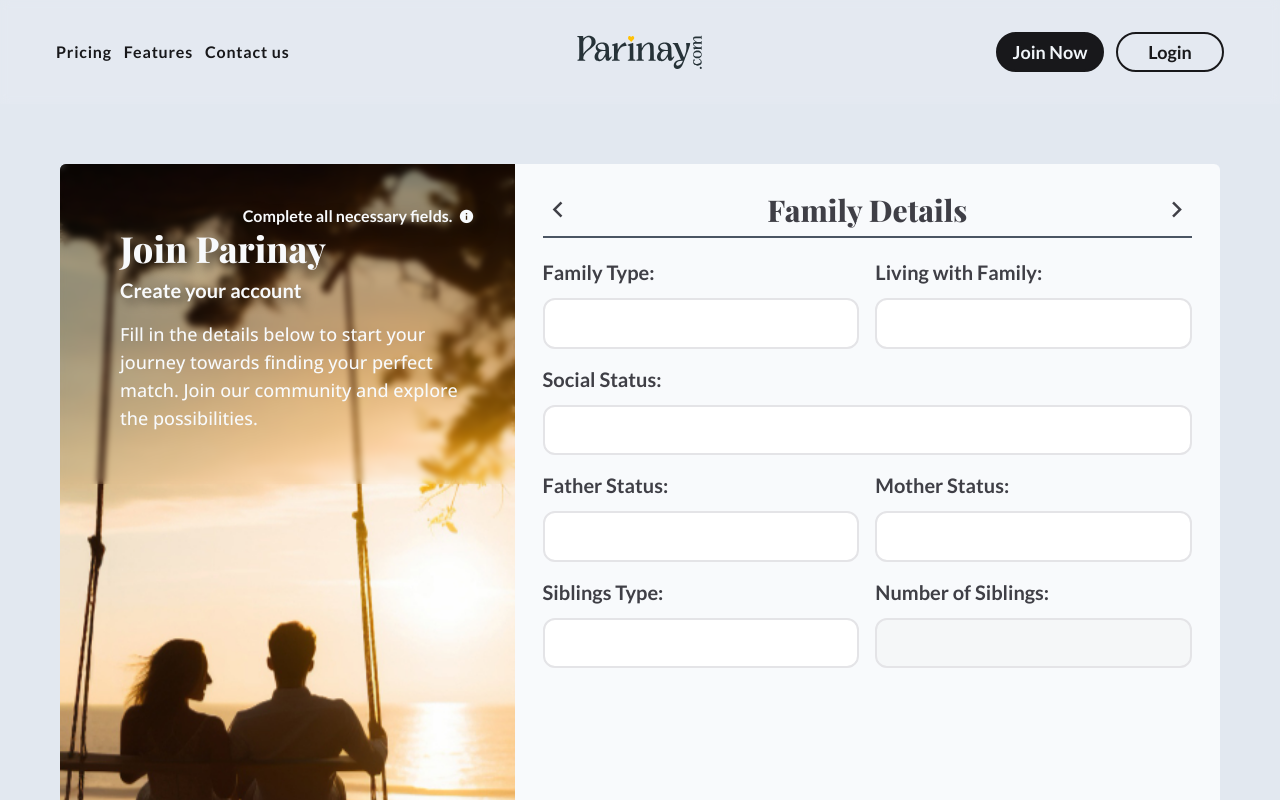
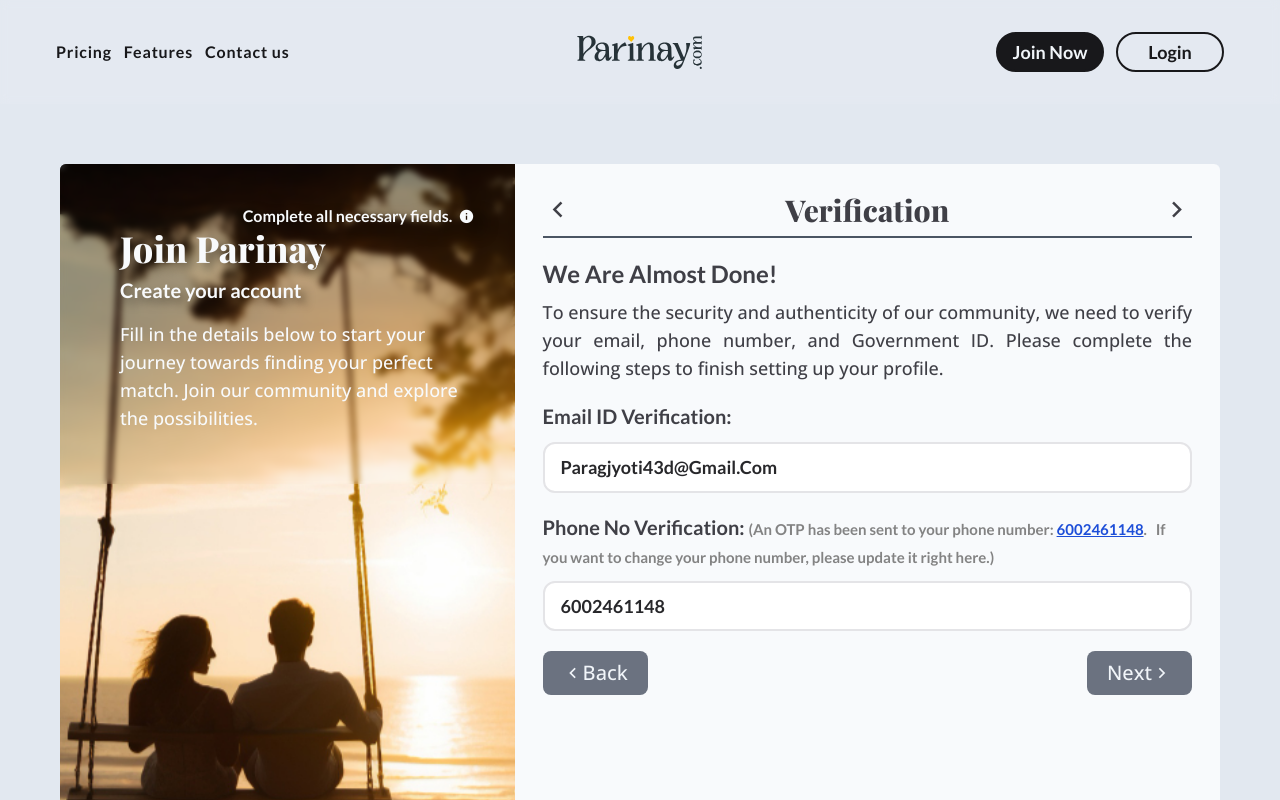
Before and after one commit to JyotiInHex/Parinay, a React (Create React App) app: page /register in a window 1280 px wide. Shown: the top 800 px of the page. Built offline with nearby package versions, Linux system fonts and the light colour scheme; the HTML template or start-up script is replaced by a standard one; a web font is replaced by a local one.

Commit message:
New update

```diff
--- a/src/auth/register.jsx
+++ b/src/auth/register.jsx
@@ -18,6 +18,7 @@ import {
   jobRole,
   incomeList,
   familyType,
+  familyValue,
   familySocialStatus,
   parentStatus,
   siblings,
@@ -28,7 +29,7 @@ const Register = () => {
     document.title = "Register";
   });
 
-  const [step, setStep] = useState(6);
+  const [step, setStep] = useState(7);
   const [formData, setFormData] = useState({
     profileFor: "",
     fName: "",
@@ -36,8 +37,8 @@ const Register = () => {
     gender: "",
     religion: "",
     community: "",
-    email: "",
-    phoneNumber: "",
+    email: "Paragjyoti43d@gmail.com",
+    phoneNumber: "6002461148",
     DOB: "",
     livingIn: "",
     address: "",
@@ -57,6 +58,7 @@ const Register = () => {
     profileImg: "",
     aboutSelf: "",
     familyType: "",
+    familyValue: "",
     familySocialStatus: "",
     livingInWithFamily: "",
     fatherStatus: "",
@@ -1372,6 +1374,62 @@ const Register = () => {
                         </div>
                       </label>
 
+                      {/* Social status */}
+                      <label
+                        className="relative w-full flex flex-col gap-3 mb-4"
+                        htmlFor="Social status"
+                      >
+                        <h3 className="text-xl font-lato font-semibold">
+                          Social Status:
+                        </h3>
+                        {errors.familySocialStatus && (
+                          <p className="error">{errors.familySocialStatus}</p>
+                        )}
+                        <div className="relative">
+                          <input
+                            className="outline-none border-2 border-zinc-200 rounded-xl w-full py-3 px-4 text-lg font-lato font-semibold text-zinc-800 leading-tight cursor-pointer transition-all focus:border-blue-500"
+                            type="text"
+                            name="familySocialStatus"
+                            id="Social status"
+                            value={formData.familySocialStatus}
+                            readOnly
+                            onClick={() => {
+                              setIsDropdownOpen(!isDropdownOpen);
+                              setToggleDropdown("familySocialStatus");
+                            }}
+                          />
+                          {!isDropdownOpen &&
+                            toggleDropdown === "familySocialStatus" && (
+                              <div
+                                className="absolute w-full h-fit max-h-[350px] flex flex-col gap-2 mt-1 bg-white border-2 border-zinc-200 overflow-x-hidden overflow-y-auto rounded-xl z-10"
+                                id="dropDownBox"
+                              >
+                                {familySocialStatus.map((type, index) => (
+                                  <label
+                                    key={index}
+                                    className={`${
+                                      formData.familySocialStatus === type &&
+                                      "bg-blue-500 text-slate-50"
+                                    } py-2 px-4 text-lg font-lato font-semibold cursor-pointer transition-all hover:text-zinc-700 hover:bg-gray-100 `}
+                                    htmlFor={type}
+                                  >
+                                    <input
+                                      type="radio"
+                                      name="familySocialStatus"
+                                      id={type}
+                                      className="w-fit h-5 hidden"
+                                      value={type}
+                                      onChange={handleChange}
+                                    />
+                                    {type}
+                                  </label>
+                                ))}
+                              </div>
+                            )}
+                        </div>
+                      </label>
+                    </div>
+
                     {/* Living with family */}
                     <label
                       className="relative w-full flex flex-col gap-3 mb-4"
@@ -1426,56 +1484,54 @@ const Register = () => {
                           )}
                       </div>
                     </label>
-                    </div>
-
-                    {/* Social status */}
+
+                    {/* Family Values */}
                     <label
                       className="relative w-full flex flex-col gap-3 mb-4"
-                      htmlFor="Social status"
-                    >
-                      <h3 className="text-xl font-lato font-semibold">
-                        Social Status:
-                      </h3>
-                      {errors.familySocialStatus && (
-                        <p className="error">{errors.familySocialStatus}</p>
-                      )}
+                      htmlFor="Family Values"
+                    >
+                      <h3 className="text-xl font-lato font-semibold">
+                        Family Values:{" "}
+                        <span className="optional">(Optional)</span>
+                      </h3>
+
                       <div className="relative">
                         <input
                           className="outline-none border-2 border-zinc-200 rounded-xl w-full py-3 px-4 text-lg font-lato font-semibold text-zinc-800 leading-tight cursor-pointer transition-all focus:border-blue-500"
                           type="text"
-                          name="familySocialStatus"
-                          id="Social status"
-                          value={formData.familySocialStatus}
+                          name="familyValue"
+                          id="Family Values"
+                          value={formData.familyValue}
                           readOnly
                           onClick={() => {
                             setIsDropdownOpen(!isDropdownOpen);
-                            setToggleDropdown("familySocialStatus");
+                            setToggleDropdown("familyValue");
                           }}
                         />
                         {!isDropdownOpen &&
-                          toggleDropdown === "familySocialStatus" && (
+                          toggleDropdown === "familyValue" && (
                             <div
                               className="absolute w-full h-fit max-h-[350px] flex flex-col gap-2 mt-1 bg-white border-2 border-zinc-200 overflow-x-hidden overflow-y-auto rounded-xl z-10"
                               id="dropDownBox"
                             >
-                              {familySocialStatus.map((type, index) => (
+                              {familyValue.map((value, index) => (
                                 <label
                                   key={index}
                                   className={`${
-                                    formData.familySocialStatus === type &&
+                                    formData.familyValue === value &&
                                     "bg-blue-500 text-slate-50"
                                   } py-2 px-4 text-lg font-lato font-semibold cursor-pointer transition-all hover:text-zinc-700 hover:bg-gray-100 `}
-                                  htmlFor={type}
-                                >
-                                  <input
-                                    type="radio"
-                                    name="familySocialStatus"
-                                    id={type}
+                                  htmlFor={value}
+                                >
+                                  <input
+                                    type="radio"
+                                    name="familyValue"
+                                    id={value}
                                     className="w-fit h-5 hidden"
-                                    value={type}
-                                    onChange={handleChange}
-                                  />
-                                  {type}
+                                    value={value}
+                                    onChange={handleChange}
+                                  />
+                                  {value}
                                 </label>
                               ))}
                             </div>
@@ -1483,7 +1539,6 @@ const Register = () => {
                       </div>
                     </label>
 
-                    <div className="flex gap-4">
                     {/* Father */}
                     <label
                       className="relative w-full flex flex-col gap-3 mb-4"
@@ -1605,9 +1660,8 @@ const Register = () => {
                           )}
                       </div>
                     </label>
-                    </div>
-
-                    <div className="flex gap-4 mb-52">
+
+                    <div className="flex gap-4">
                       {/* Siblings types */}
                       <label
                         className="relative w-full flex flex-col gap-3 mb-4"
@@ -1766,6 +1820,91 @@ const Register = () => {
                   </div>
                 </fieldset>
               )}
+
+              {step === 7 && (
+                <fieldset className={`${animation} w-full min-w-full h-auto`}>
+                  <h2 className="flex justify-between items-end text-3xl font-playfair font-extrabold border-b-2 border-gray-600 pb-2">
+                    <i className="ri-arrow-left-s-line text-end font-medium"></i>
+                    Verification
+                    <i className="ri-arrow-right-s-line text-end font-medium"></i>
+                  </h2>
+                  <div className="relative flex flex-col mt-5 w-full h-auto text-zinc-700">
+                    <h3 className="text-2xl font-lato font-semibold mb-2">
+                      We Are Almost Done!
+                    </h3>
+                    <p className="text-justify text-lg font-opensans font-medium">
+                      To ensure the security and authenticity of our community,
+                      we need to verify your email, phone number, and Government
+                      ID. Please complete the following steps to finish setting
+                      up your profile.
+                    </p>
+                    <div className="mt-5">
+                      {/* Email ID Verification */}
+                      <label
+                        className="relative flex flex-col gap-3 mb-5"
+                        htmlFor="Email ID Verification"
+                      >
+                        <h3 className="text-xl font-lato font-semibold">
+                          Email ID Verification:
+                        </h3>
+                        {errors.email && (
+                          <p className="error">{errors.email}</p>
+                        )}
+                        <input
+                          className="outline-none border-2 border-zinc-200 rounded-xl w-full py-3 px-4 text-lg font-lato font-semibold text-zinc-800 leading-tight transition-all focus:border-blue-500"
+                          id="Email ID Verification"
+                          type="text"
+                          name="email"
+                          value={formData.email}
+                          readOnly
+                          onChange={handleChange}
+                        />
+                      </label>
+
+                      {/* Phone No Verification */}
+                      <label
+                        className="relative flex flex-col gap-3 mb-5"
+                        htmlFor="Phone No Verification"
+                      >
+                        <h3 className="text-xl font-lato font-semibold">
+                          Phone No Verification:{" "}
+                          <span className="optional">(An OTP has been sent to your phone number: <i className="not-italic text-blue-700 underline">{formData.phoneNumber}</i>. &nbsp; If you want to change your phone number, please update it right here.)</span>
+                        </h3>
+                        {errors.phoneNumber && (
+                          <p className="error">{errors.phoneNumber}</p>
+                        )}
+                        <input
+                          className="outline-none border-2 border-zinc-200 rounded-xl w-full py-3 px-4 text-lg font-lato font-semibold text-zinc-800 leading-tight transition-all focus:border-blue-500"
+                          id="Phone No Verification"
+                          type="tel"
+                          name="phoneNumber"
+                          value={formData.phoneNumber}
+                          onChange={handleChange}
+                        />
+                      </label>
+
+                      <div className="flex flex-row justify-between items-center w-full h-auto">
+                        <button
+                          className="self-end w-fit h-auto px-5 py-2 bg-gray-500 rounded-lg flex justify-between items-center text-xl text-slate-100 font-opensans font-medium transition-all hover:bg-gray-600"
+                          type="button"
+                          onClick={handlePrev}
+                        >
+                          <i className="ri-arrow-left-s-line text-end font-medium"></i>
+                          Back
+                        </button>
+                        <button
+                          className="self-end w-fit h-auto px-5 py-2 bg-gray-500 rounded-lg flex justify-between items-center text-xl text-slate-100 font-opensans font-medium transition-all hover:bg-gray-600"
+                          type="button"
+                          onClick={handleNext}
+                        >
+                          Next
+                          <i className="ri-arrow-right-s-line text-end font-medium"></i>
+                        </button>
+                      </div>
+                    </div>
+                  </div>
+                </fieldset>
+              )}
             </div>
           </form>
         </div>
--- a/src/data/formData.jsx
+++ b/src/data/formData.jsx
@@ -337,8 +337,14 @@ export let parentStatus = {
   ]
 }
 export let familyType = [
+  "Extended Family",
   "Joint Family",
   "Nuclear Family",
+]
+export let familyValue = [
+  "Traditional",
+  "Moderate",
+  "Liberal",
 ]
 export let familySocialStatus = [
   "Upper Class",
```
Lines whose indentation alone changed are shown as unchanged.
